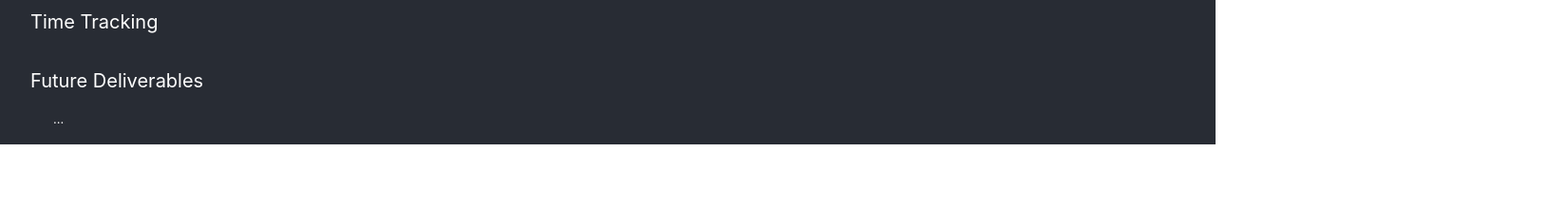
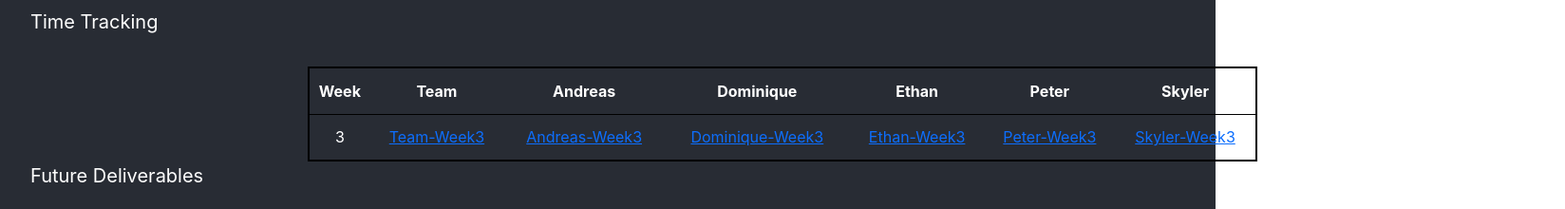
Before and after one commit to The-Spooky-Frogs/LenelS2Dashboard, a JavaScript app in the folder project-website/: page / in a window 1280 px wide. Shown: the part 849-1069 px from the top of the page at 95% size, 1648 px wide, since content can reach past the window. Before the commit the page ends 1001 px from the top, so only its background shows below. Built offline with nearby package versions, Linux system fonts and the light colour scheme; the HTML template or start-up script is replaced by a standard one.

Commit message:
created time tracking table that will link to pdfs stored in server

```diff
--- /dev/null
+++ b/project-website/src/components/TimeTrackingTable.css
@@ -0,0 +1,21 @@
+.TimeTrackingTable {
+    width: 200vh;
+    height: 100%;
+    display: flex;
+    justify-content: center;
+    align-items: center;
+}
+
+table {
+    border: 2px solid black;
+    width: 1000px;
+    height: 100px;
+}
+
+th {
+    border-bottom: 1px solid black;
+}
+
+td {
+    text-align: center;
+}
--- /dev/null
+++ b/project-website/src/components/TimeTrackingTable.js
@@ -0,0 +1,65 @@
+import './TimeTrackingTable.css';
+import data from '../timeTrackingData.json';
+
+function TimeTrackingTable() {
+    return (
+        <div className="TimeTrackingTable">
+            <table>
+                <tr>
+                    <th>Week</th>
+                    <th>Team</th>
+                    <th>Andreas</th>
+                    <th>Dominique</th>
+                    <th>Ethan</th>
+                    <th>Peter</th>
+                    <th>Skyler</th>
+                </tr>
+                {data.map((val, key) => {
+                    return (
+                        <tr key={key}>
+                            <td>{val.week}</td>
+                            <td>
+                                <a href={val.team.filePath}>
+                                    <i class="fa fa-file-text-o"></i>
+                                    {val.team.fileName}
+                                </a>
+                            </td>
+                            <td>
+                                <a href={val.individuals.andreas.filePath}>
+                                    <i class="fa fa-file-text-o"></i>
+                                    {val.individuals.andreas.fileName}
+                                </a>
+                            </td>
+                            <td>
+                                <a href={val.individuals.dominique.filePath}>
+                                    <i class="fa fa-file-text-o"></i>
+                                    {val.individuals.dominique.fileName}
+                                </a>
+                            </td>
+                            <td>
+                                <a href={val.individuals.ethan.filePath}>
+                                    <i class="fa fa-file-text-o"></i>
+                                    {val.individuals.ethan.fileName}
+                                </a>
+                            </td>
+                            <td>
+                                <a href={val.individuals.peter.filePath}>
+                                    <i class="fa fa-file-text-o"></i>
+                                    {val.individuals.peter.fileName}
+                                </a>
+                            </td>
+                            <td>
+                                <a href={val.individuals.skyler.filePath}>
+                                    <i class="fa fa-file-text-o"></i>
+                                    {val.individuals.skyler.fileName}
+                                </a>
+                            </td>
+                        </tr>
+                    )
+                })}
+            </table>
+        </div>
+    );
+}
+
+export default TimeTrackingTable;
--- a/project-website/src/pages/HomePage.js
+++ b/project-website/src/pages/HomePage.js
@@ -1,6 +1,7 @@
 import './HomePage.css';
 import HomePageSection from '../components/HomePageSection.js';
 import TeamCardGroup from '../components/TeamCardGroup';
+import TimeTrackingTable from '../components/TimeTrackingTable';
 
 function HomePage() {
   return (
@@ -22,7 +23,9 @@ function HomePage() {
             <HomePageSection name="Synopsis" content="The goal of this project is to create a ''single pane of glass'' to function as a monitoring system for the multiple cloud platforms used by LenelS2’s Elements, OnGuard Cloud, and Brokerbay programs."/>
 
             {/* Time Tracking */}
-            <HomePageSection name="Time Tracking" content=""/>
+            <HomePageSection name="Time Tracking" content="">
+              <TimeTrackingTable/>
+            </HomePageSection>
 
             {/* Future Deliverables */}
             <HomePageSection name="Future Deliverables" content="..."/>
--- /dev/null
+++ b/project-website/src/timeTrackingData.json
@@ -0,0 +1,31 @@
+[
+    {
+        "week": 3,
+        "individuals": {
+            "andreas": {
+                "fileName": "Andreas-Week3",
+                "filePath": "./timeTracking/week3/Andreas.pdf"
+            },
+            "dominique": {
+                "fileName": "Dominique-Week3",
+                "filePath": "./timeTracking/week3/Dominique.pdf"
+            },
+            "ethan":  {
+                "fileName": "Ethan-Week3",
+                "filePath": "./timeTracking/week3/Ethan.pdf"
+            },
+            "peter": {
+                "fileName": "Peter-Week3",
+                "filePath": "./timeTracking/week3/Peter.pdf"
+            },
+            "skyler": {
+                "fileName": "Skyler-Week3",
+                "filePath": "./timeTracking/week3/Skyler.pdf"
+            }
+        },
+        "team": {
+            "fileName": "Team-Week3",
+            "filePath": "./timeTracking/week3/Team.pdf"
+        }
+    }
+]
```
